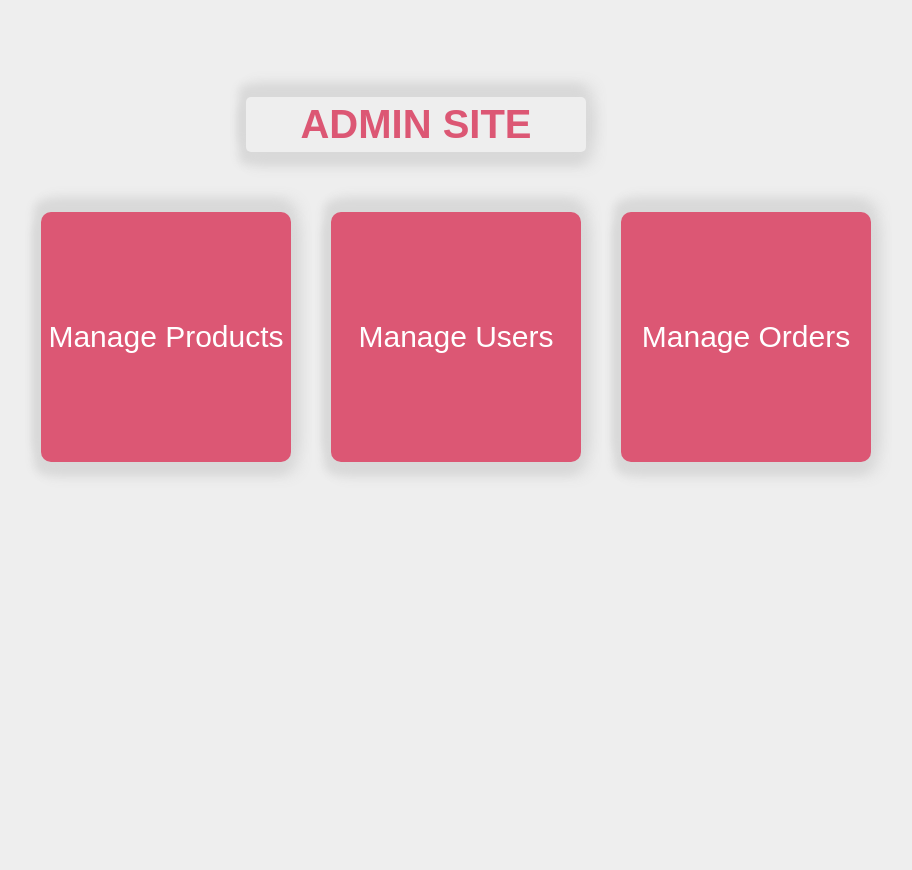
After one commit to ermirasekiraqa/BI-E-Commerce-Website, a PHP site: page /admin_dashboard.html in a window 1280 px wide. The commit adds this page. Shown: the whole page, without its empty margins (184-1096 px from the left). Run offline with PHP 8.4, Linux system fonts and the light colour scheme.

Commit message:
added admin dashboard

```diff
--- /dev/null
+++ b/admin_dashboard.html
@@ -0,0 +1,93 @@
+<!DOCTYPE html>
+<html>
+<head>
+    <title>Admin Dashboard</title>
+    <style>
+        :root {
+    --light-pink: #dc5774;
+    --background-grey: #eeeeee;
+    --light-grey: #7c7a7a;
+  }
+        body {
+            font-family: 'Ubuntu', sans-serif;
+            margin: 0;
+            padding: 0;
+            /* display: flex; */
+            justify-content: center;
+            align-items: center;
+            height: 100vh;
+            background-color: var(--background-grey);
+            padding-top: 70px;
+        }
+        h1 {
+            font-size: 40px;
+            margin-bottom: 30px;
+            text-align: center;
+            color: var(--light-pink);
+            border-radius: 5px;
+            padding: 5px 20px;
+            box-shadow: -5px -10px 10px 2px #d9d9d9, 5px 10px 15px 2px #d9d9d9,
+    -5px 10px 10px 2px #d9d9d9, 5px -10px 15px 2px #d9d9d9;
+            background-color: var(--background-grey);
+            max-width: 300px;
+            position: relative;
+            left: 430px;
+
+        }
+
+        .container {
+            display: flex;
+            justify-content: center;
+            align-items: center;
+            flex-wrap: wrap;
+            padding-top: 30px;
+        }
+
+        .square {
+            width: 250px;
+            height: 250px;
+            background-color: #ccc;
+            border-radius: 10px;
+            margin: 0 20px;
+            display: flex;
+            justify-content: center;
+            align-items: center;
+            font-size: 30px;
+            color: #fff;
+            text-align: center;
+            text-decoration: none;
+            background-color: var(--light-pink);
+            box-shadow: -5px -10px 10px 2px #d9d9d9, 5px 10px 15px 2px #d9d9d9,
+    -5px 10px 10px 2px #d9d9d9, 5px -10px 15px 2px #d9d9d9;
+
+        }
+
+
+   /*      .square:nth-child(1) {
+            background-color: #1abc9c;
+        }
+
+        .square:nth-child(2) {
+            background-color: #3498db;
+        }
+
+        .square:nth-child(3) {
+            background-color: #9b59b6;
+        } */
+    </style>
+</head>
+<body>
+    <h1>ADMIN SITE</h1>
+    <div class="container">
+        <a href="add-delete-edit_product.php" class="square">
+            <p>Manage Products</p>
+        </a>
+        <a href="change-users.html" class="square">
+            <p>Manage Users</p>
+        </a>
+        <a href="view-orders.html" class="square">
+            <p>Manage Orders</p>
+        </a>
+    </div>
+</body>
+</html>
--- a/css/product-table.css
+++ b/css/product-table.css
@@ -53,3 +53,9 @@ tbody tr:hover {
     background-color: #7c7a7a;
     color: #fff;
 }
+
+td img{
+    width: 140px; /* Adjust the width as needed */
+  height: 100px; /* Adjust the height as needed */
+  object-fit: center;
+}
--- a/login_admin_process.php
+++ b/login_admin_process.php
@@ -26,12 +26,12 @@ if (mysqli_num_rows($result) > 0) {
     $_SESSION['admin'] = true;
 
     // Redirect to the admin dashboard or any other page for the logged-in admin
-    header("Location: admin_dashboard.php");
+    header("Location: admin_dashboard.html");
     exit();
 } else {
     // Admin login failed
     // Redirect back to the login page with an error message
-    header("Location: login.php?error=1");
+    header("Location: index.html");
     exit();
 }
 
--- a/product-table.php
+++ b/product-table.php
@@ -40,7 +40,7 @@
                 echo "<td>{$row['name']}</td>";
                 echo "<td>{$row['price']}</td>";
                 echo "<td>{$row['description']}</td>";
-                echo "<td>{$row['image_url']}</td>";
+                echo "<td><img src='{$row['image_url']}' alt='Product Image' /></td>";
                 echo "<td>{$row['brand']}</td>";
                 echo "<td>{$row['category']}</td>";
                 echo "<td>{$row['created_at']}</td>";
```
Also changed, not shown: add-delete-edit_product.php (+34 -26 lines), css/add-delete-edit_product.css (+35 -4 lines).
